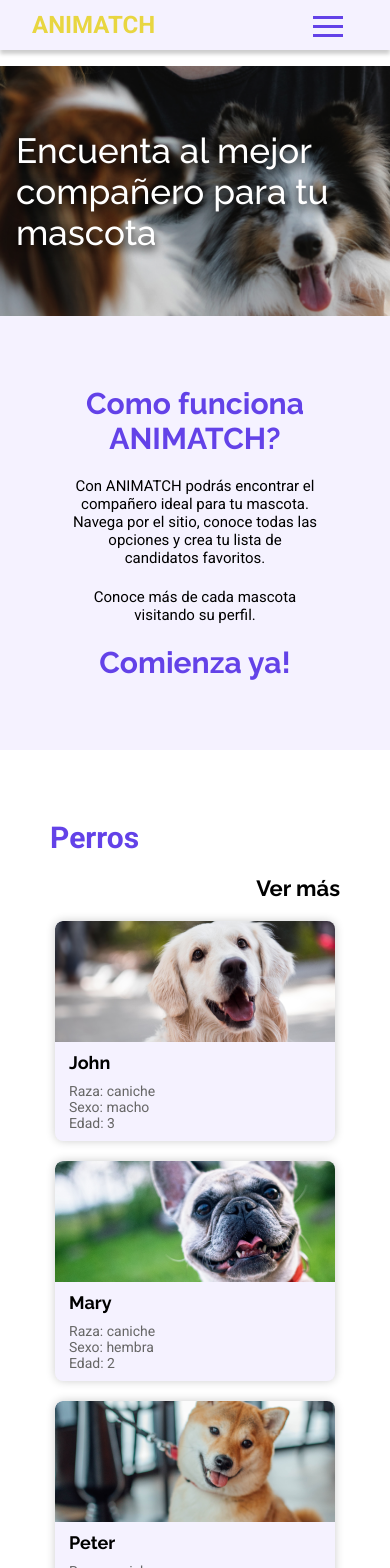
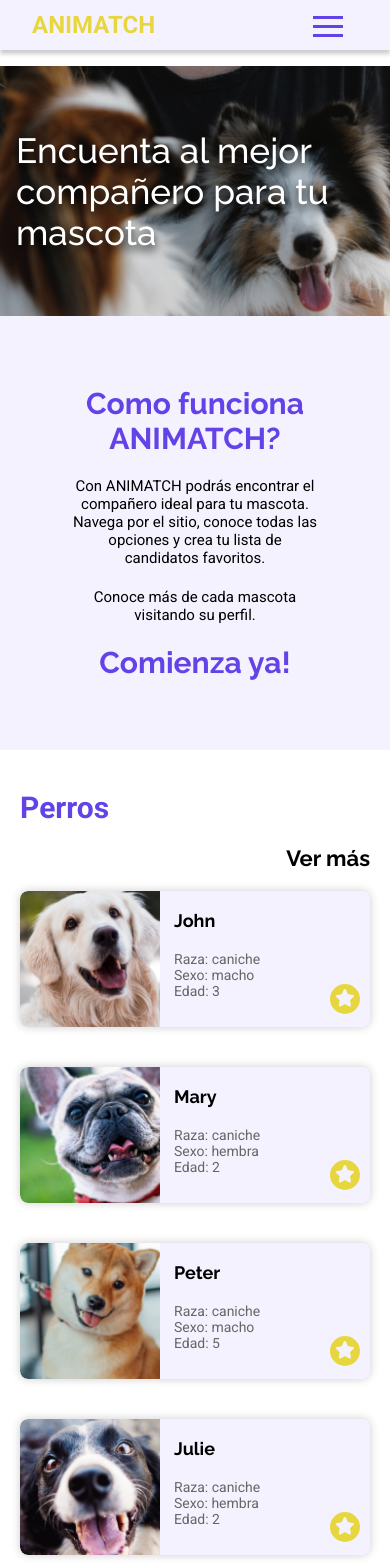
Before and after one commit to No-Country/C7-06-Front, a React (Create React App) app: page / in a window 390 px wide. Shown: the top 1568 px of the page. Built offline with nearby package versions, Linux system fonts and the light colour scheme.

Commit message:
PNC-53 Card responsive with favorite button

```diff
--- a/src/components/Animals/Animals.module.sass
+++ b/src/components/Animals/Animals.module.sass
@@ -20,3 +20,7 @@
         flex-wrap: wrap
         gap: 20px
         justify-content: space-around
+
+@media screen and (max-width: 850px)
+    .animalSection
+        padding: 20px
--- a/src/components/Card/Card.module.sass
+++ b/src/components/Card/Card.module.sass
@@ -5,23 +5,44 @@
     flex-direction: column
     align-items: center
     justify-content: center
-    width: 100%
-    max-width: 280px
-    height: 220px
+    width: clamp(260px, 22%, 50%)
     background-color: $background-light
     border-radius: 8px
     box-shadow: 0 0 10px rgba(0, 0, 0, 0.2)
-    // &:hover
-    //     transform: scale(1.05)
+    transition: all 0.3s ease
+    &:hover
+        transform: scale(1.02)
     .card__img
         width: 100%
         height: 200px
         object-fit: cover
         border-radius: 8px 8px 0 0
         overflow: hidden
+        img
+            width: 100%
+            height: 100%
+            object-fit: cover
     .card__content
         width: 100%
+        position: relative
         padding: 0px 14px
+        .favorite
+            position: absolute
+            display: flex
+            justify-content: center
+            align-items: center
+            border-radius: 50%
+            background-color: $secondary-color
+            bottom: 10px
+            right: 10px
+            width: 30px
+            height: 30px
+            cursor: pointer
+            font-size: 1.1rem
+            color: $background-light
+            &_active
+                svg:hover
+                    color: $main-color
         .card__title
             font-family: $secondary-font
             font-size: 18px
@@ -37,3 +58,38 @@
             ul
                 li
                     list-style: none
+
+@media screen and (max-width: 600px)
+    .card
+        width: 100%
+        margin-bottom: 20px
+        display: flex
+        flex-direction: row
+        height: auto
+        .card__img
+            width: 40%
+            min-width: 140px
+            height: 136px
+            overflow: hidden
+            border-radius: 8px 0 0 8px
+            object-position: center center
+            img
+                object-fit: cover
+                border-radius: 8px 0 0 8px
+        .card__content
+            width: 100%
+            padding: 0px 14px
+            .favorite
+                bottom: 5px
+            .card__title
+                font-family: $secondary-font
+                font-size: 18px
+                font-weight: 600
+                margin: 10px 0
+            .card__text
+                position: relative
+                width: 100%
+                font-size: 14px
+                font-weight: 400
+                padding: 10px 0
+                color: #666
--- a/src/components/Card/index.jsx
+++ b/src/components/Card/index.jsx
@@ -1,7 +1,31 @@
+import { FontAwesomeIcon } from "@fortawesome/react-fontawesome";
+import { faStar } from "@fortawesome/free-solid-svg-icons";
+import PropTypes from "prop-types";
 import styles from "./Card.module.sass";
-import PropTypes from "prop-types";
 
+// Boton de favorito
+const Favorite = ({ isFavorite, handleClick }) => {
+  return (
+    <div className={styles.favorite} onClick={handleClick}>
+      <span className={`${isFavorite && styles.favorite_active}`}>
+        <FontAwesomeIcon icon={faStar} />
+      </span>
+    </div>
+  );
+};
+
+// Validación de props del boton favorito
+Favorite.propTypes = {
+  isFavorite: PropTypes.bool,
+  handleClick: PropTypes.func.isRequired
+};
+
+// Tarjeta de mascota
 const Card = ({ animal }) => {
+  const handleClick = e => {
+    console.log("click");
+  };
+
   return (
     <div className={styles.card}>
       <div className={styles.card__img}>
@@ -22,12 +46,13 @@ const Card = ({ animal }) => {
             </li>
           </ul>
         </div>
-        {/* <button className={styles.card__btn}>Ver más</button> */}
+        <Favorite isFavorite={animal.isFavorite} handleClick={handleClick} />
       </div>
     </div>
   );
 };
 
+// Validación de props de la tarjeta de mascota
 Card.propTypes = {
   animal: PropTypes.object.isRequired
 };
```
